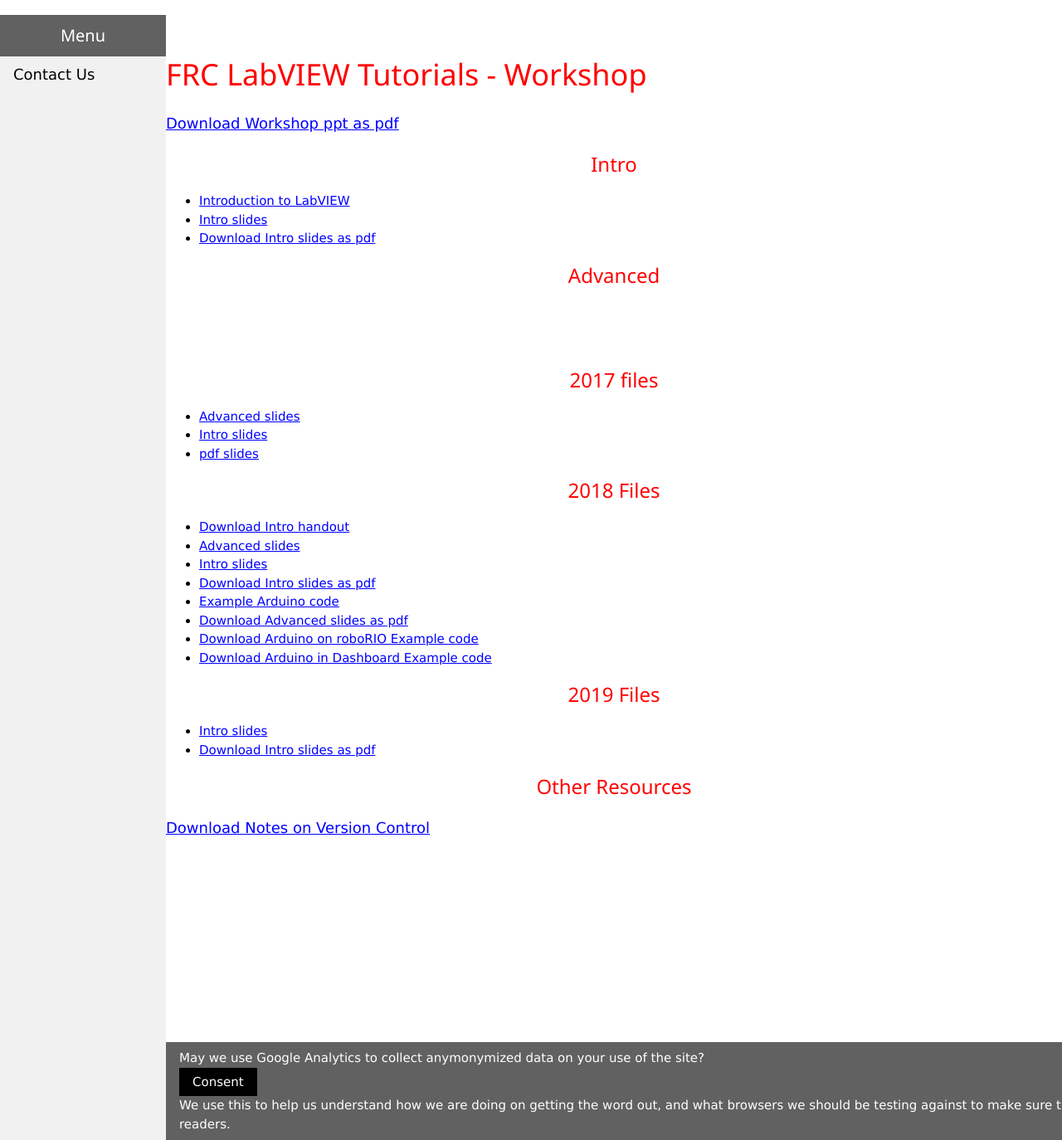
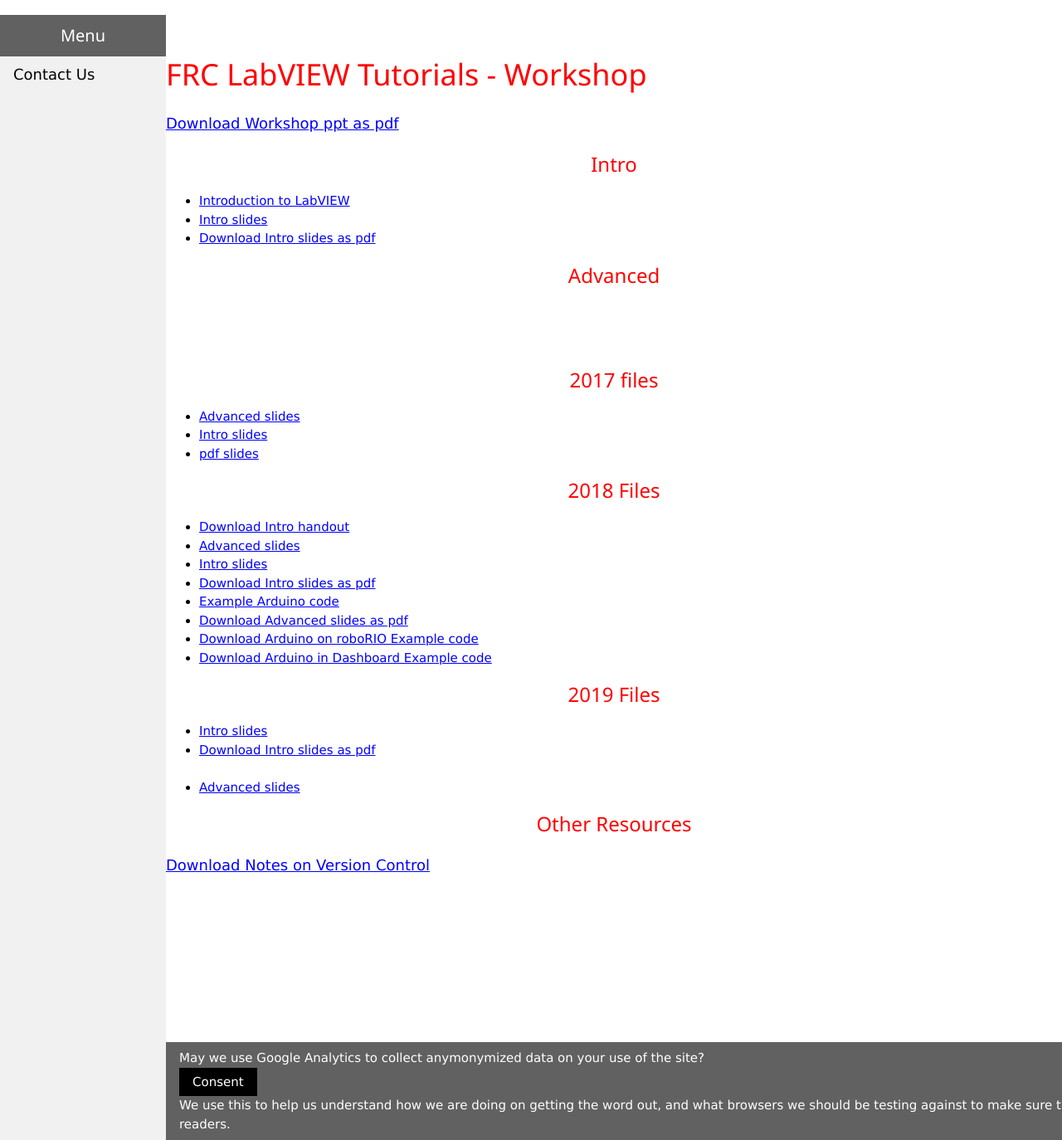
Before and after one commit to mshafer1/frc-labview-workshops, a Jekyll site: the page built from index.md, in a window 1280 px wide and 1374 px high. Shown: the whole window at 83% size. Built offline with Jekyll 4.4.1, drawn with Linux system fonts in a browser that asks for light colours.

Commit message:
adding Advanced slide deck for 2019
still need to add code examples, time it etc.

```diff
--- a/index.md
+++ b/index.md
@@ -55,6 +55,9 @@
 ### 2019 Files
 * <a href="files/2019/LabVIEW_Intro.pptx" download="2019 LabVIEW Intro.pptx">Intro slides</a>
 * <a href="files/2019/LabVIEW_Intro.pdf" download="2019 LabVIEW Intro.pdf">Download Intro slides as pdf</a>
+<br/>
+<br/>
+* <a href="files/2019/LabVIEW_Advanced.pptx" download="2019 LabVIEW Advanced.pptx">Advanced slides</a>
 
 ### Other Resources
 <a href="files/VersionControlNotes.pdf" download>Download Notes on Version Control</a>
```
Also changed, not shown: 1 other file.
